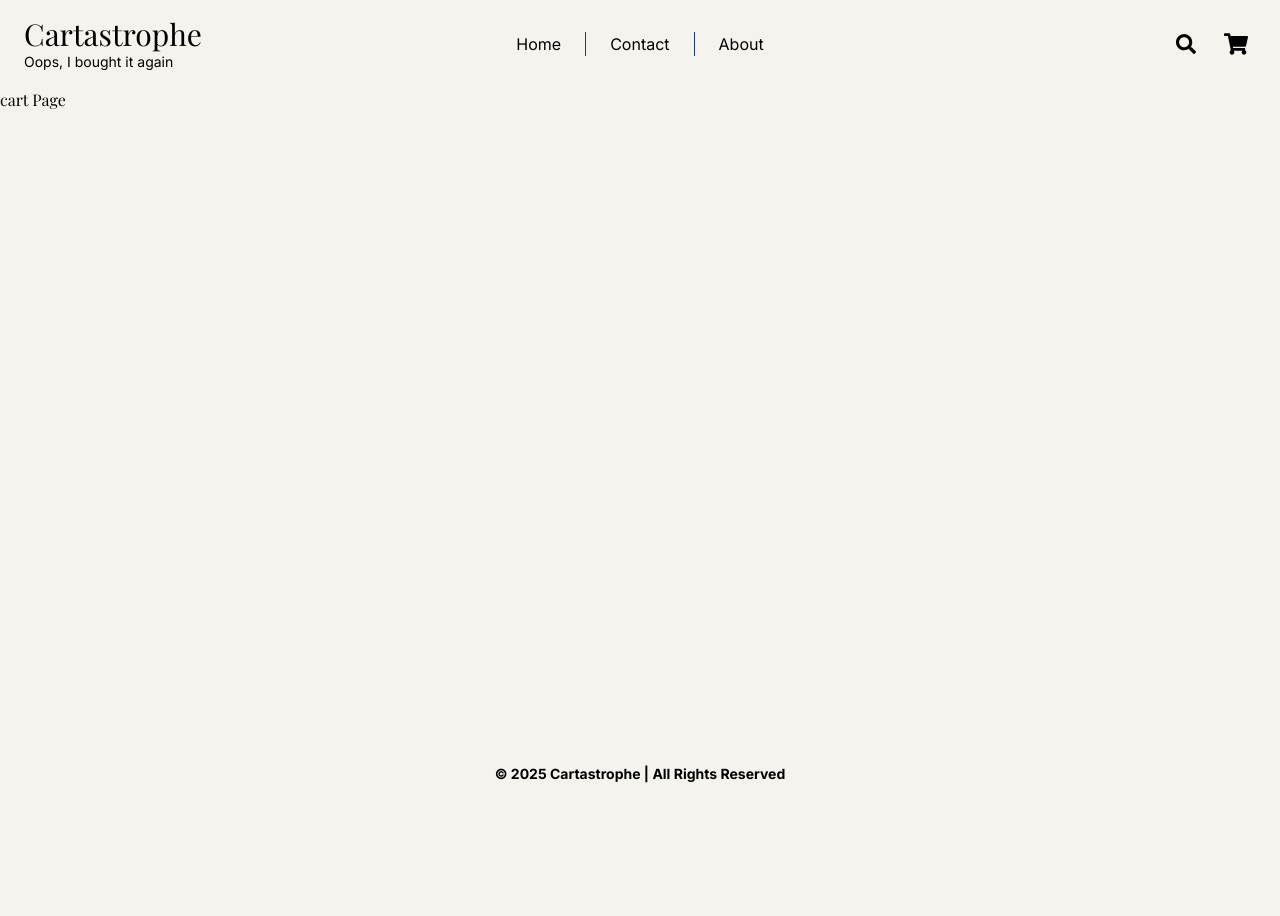
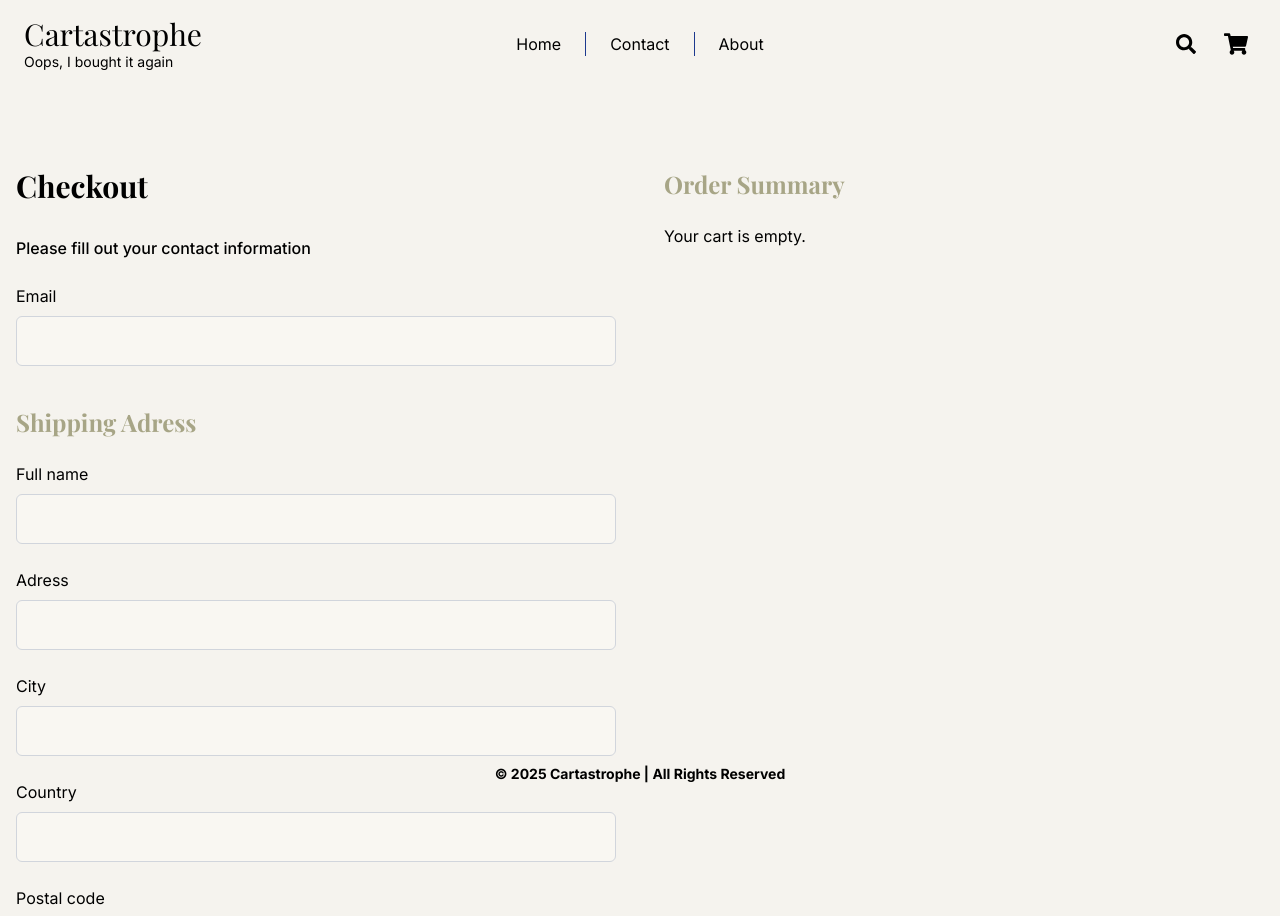
Before and after one commit to Andlie94/Cartastrophe-JSFW, a Next.js app: page /cart in a window 1280 px wide. Shown: the top 916 px of the page. Before the commit the page ends 800 px from the top, so only its background shows below. Built offline with nearby package versions, Linux system fonts and the light colour scheme.

Commit message:
Build checkout layout based on Figma design

```diff
--- a/app/cart/page.tsx
+++ b/app/cart/page.tsx
@@ -1,15 +1,134 @@
-"use client"; // hvis den bruker interaktivitet
+"use client";
 
 import React from "react";
+import { useCart } from "@/app/context/cartContext";
+import Image from "next/image";
 
+export default function CheckoutPage() {
+  const { items, total } = useCart();
 
-export default function cart() {
   return (
-    <div>
-      <h1>cart Page</h1>
-      <div>
+    <main className="max-w-7xl mx-auto px-4 py-12 md:py-20 grid grid-cols-1 md:grid-cols-2 gap-12">
+      <section>
+        <h1 className="text-3xl font-bold font-playfair mb-8">Checkout</h1>
 
-      </div>
-    </div>
+        <p className="mb-6 font-medium">
+          Please fill out your contact information
+        </p>
+        <form className="space-y-6">
+          <div>
+            <label className="block mb-2">Email</label>
+            <input
+              type="email"
+              className="w-full border border-gray-300 p-3 rounded-md bg-[#f9f7f2]"
+            />
+          </div>
+
+          <h2 className="text-2xl font-bold font-playfair mt-10">
+            Shipping Adress
+          </h2>
+
+          <div>
+            <label className="block mb-2">Full name</label>
+            <input
+              type="text"
+              className="w-full border border-gray-300 p-3 rounded-md bg-[#f9f7f2]"
+            />
+          </div>
+
+          <div>
+            <label className="block mb-2">Adress</label>
+            <input
+              type="text"
+              className="w-full border border-gray-300 p-3 rounded-md bg-[#f9f7f2]"
+            />
+          </div>
+
+          <div>
+            <label className="block mb-2">City</label>
+            <input
+              type="text"
+              className="w-full border border-gray-300 p-3 rounded-md bg-[#f9f7f2]"
+            />
+          </div>
+
+          <div>
+            <label className="block mb-2">Country</label>
+            <input
+              type="text"
+              className="w-full border border-gray-300 p-3 rounded-md bg-[#f9f7f2]"
+            />
+          </div>
+
+          <div>
+            <label className="block mb-2">Postal code</label>
+            <input
+              type="text"
+              className="w-full border border-gray-300 p-3 rounded-md bg-[#f9f7f2]"
+            />
+          </div>
+
+          <button
+            type="submit"
+            className="mt-6 bg-[#C3C19E] text-white py-3 px-6 rounded-md hover:bg-[#b5b38f] transition block mx-auto"
+          >
+            PLACE ORDER
+          </button>
+        </form>
+      </section>
+
+      <section>
+        <h2 className="text-2xl font-bold font-playfair mb-6">Order Summary</h2>
+
+        {items.length === 0 ? (
+          <p>Your cart is empty.</p>
+        ) : (
+          <>
+            <ul className="space-y-4">
+              {items.map((item) => (
+                <li
+                  key={item.id}
+                  className="flex items-center gap-4 p-4 border rounded-lg bg-white"
+                >
+                  {item.image?.url && (
+                    <div className="w-20 h-20 relative">
+                      <Image
+                        src={item.image.url}
+                        alt={item.image.alt ?? item.title}
+                        fill
+                        className="object-cover rounded-md"
+                      />
+                    </div>
+                  )}
+                  <div>
+                    <p className="font-semibold font-playfair text-base md:text-lg">
+                      {item.title}
+                    </p>
+                    <p className="text-sm text-gray-600">
+                      {item.qty} × {item.price.toFixed(2)} USD
+                    </p>
+                  </div>
+                </li>
+              ))}
+            </ul>
+
+            <div className="mt-8 space-y-2 text-sm sm:text-base">
+              <div className="flex justify-between border-t pt-4">
+                <span className="font-medium">Subtotal</span>
+                <span>{total.toFixed(2)} USD</span>
+              </div>
+              <div className="flex justify-between">
+                <span className="font-medium">Shipping</span>
+                <span>Free</span>
+              </div>
+              <div className="flex justify-between border-t pt-4 text-lg font-semibold">
+                <span>Total</span>
+                <span>{total.toFixed(2)} USD</span>
+              </div>
+            </div>
+          </>
+        )}
+      </section>
+    </main>
   );
 }
```
